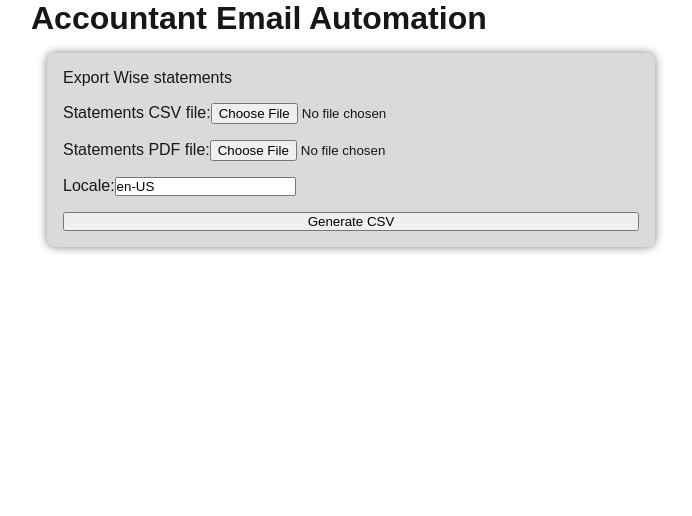
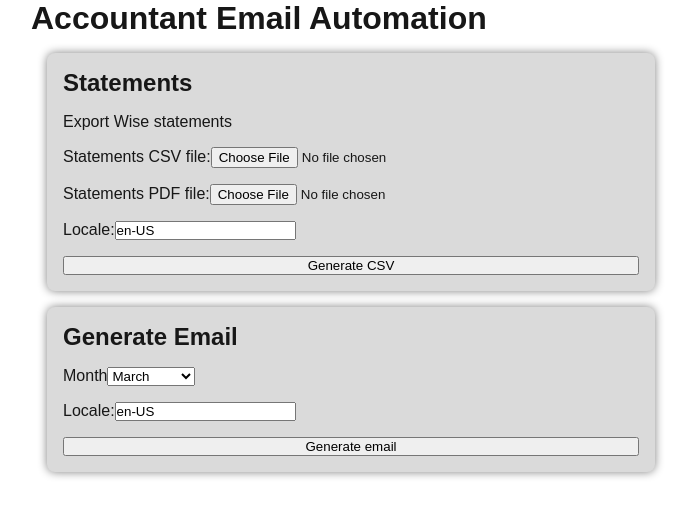
Before and after one commit to gilsonmandalogo/accountant-email-automation, a Next.js app: page / in a window 1280 px wide. Shown: the top 516 px of the page, without its empty margins (289-981 px from the left). Built offline with nearby package versions, Linux system fonts and the light colour scheme.

Commit message:
Generate EML file

```diff
--- a/src/app/actions/processStatements.ts
+++ b/src/app/actions/processStatements.ts
@@ -4,20 +4,21 @@ import fs from 'node:fs';
 import path from 'node:path';
 import csvParser from 'csv-parser';
 import { Readable } from 'node:stream';
+import { Stream } from 'nodemailer/lib/xoauth2';
 
 const csvPath = path.join(process.cwd(), 'private', 'extrato.csv');
 const pdfPath = path.join(process.cwd(), 'private', 'extrato.pdf');
 
-function loadFile(formData: FormData, fileName: string) {
+function loadFile(formData: FormData, fileName: string, options?: Stream.ReadableOptions) {
   const file = formData.get(fileName) as File | null;
   if (!file) {
     throw new Error(`Invalid ${fileName} file`);
   }
-  return Readable.from(file.stream() as unknown as Iterable<unknown>, { encoding: 'utf-8' });
+  return Readable.from(file.stream() as unknown as Iterable<unknown>, options);
 }
 
 export async function generateCSV(formData: FormData) {
-  const statementsStream = loadFile(formData, 'statementsCSV');
+  const statementsStream = loadFile(formData, 'statementsCSV', { encoding: 'utf-8' });
   const statementsPDFStream = loadFile(formData, 'statementsPDF');
   const outputStream = fs.createWriteStream(csvPath, { encoding: 'utf-8' });
   const locale = formData.get('locale') as string || 'pt-PT';
--- /dev/null
+++ b/src/app/api/generate-email/route.ts
@@ -0,0 +1,49 @@
+import { NextRequest, NextResponse } from 'next/server';
+import MailComposer from 'nodemailer/lib/mail-composer';
+import path from 'node:path';
+
+export async function POST(request: NextRequest) {
+  const formData = await request.formData();
+  const month = formData.get('month') as string | null;
+  const locale = formData.get('locale') as string | null;
+
+  if (!month || !locale) {
+    return NextResponse.json({ error: 'Missing month or locale' }, { status: 400 });
+  }
+
+  const selectedMonth = parseInt(month);
+  const date = new Date();
+  date.setMonth(selectedMonth - 1);
+  const localizedMonth = date.toLocaleString(locale, { month: 'long' });
+  const parsedMonth = localizedMonth[0].toUpperCase() + localizedMonth.slice(1);
+
+  // fix line endings
+  const html = process.env.TEMPLATE!.replace(/(\r\n|\n|\r)/gm, '<br/>\r\n');
+
+  const eml = await new MailComposer({
+    to: process.env.EMAIL_TO,
+    subject: process.env.SUBJECT!.replace('{{month}}', parsedMonth),
+    html: html.replaceAll('{{month}}', parsedMonth),
+    headers: {
+      'X-Unsent': '1',
+    },
+    attachments: [
+      {
+        filename: 'extrato.csv',
+        path: path.join(process.cwd(), 'private', 'extrato.csv'),
+        contentType: 'text/csv',
+      },
+      {
+        filename: 'extrato.pdf',
+        path: path.join(process.cwd(), 'private', 'extrato.pdf'),
+        contentType: 'application/pdf',
+      },
+    ],
+  }).compile().build();
+  return new NextResponse(eml, {
+    headers: {
+      'Content-Type': 'message/rfc822',
+      'Content-Disposition': 'attachment; filename="mail.eml"',
+    },
+  });
+}
--- /dev/null
+++ b/src/app/components/formGenerateEmail.tsx
@@ -0,0 +1,34 @@
+import LocaleInput from '@/app/components/localeInput';
+
+const currentMonth = new Date().getMonth() + 1;
+
+export default function FormGenerateEmail() {
+  return (
+    <form className="vertical gap">
+      <label>
+        Month
+        <select name="month" required defaultValue={currentMonth - 1}>
+          <option value="1">January</option>
+          <option value="2">February</option>
+          <option value="3">March</option>
+          <option value="4">April</option>
+          <option value="5">May</option>
+          <option value="6">June</option>
+          <option value="7">July</option>
+          <option value="8">August</option>
+          <option value="9">September</option>
+          <option value="10">October</option>
+          <option value="11">November</option>
+          <option value="12">December</option>
+        </select>
+      </label>
+      <LocaleInput />
+      <button
+        formAction="/api/generate-email"
+        formMethod="POST"
+      >
+        Generate email
+      </button>
+    </form>
+  );
+}
--- a/src/app/components/localeInput.tsx
+++ b/src/app/components/localeInput.tsx
@@ -1,3 +1,5 @@
+'use client';
+
 import { useCallback, useState } from 'react';
 
 export default function LocaleInput() {
@@ -11,7 +13,7 @@ export default function LocaleInput() {
     <label>
       Locale:
       <input
-        id="locale"
+        name="locale"
         type="text"
         value={locale}
         onChange={handleChange}
--- a/src/app/page.tsx
+++ b/src/app/page.tsx
@@ -1,4 +1,5 @@
 import FormProcessStatements from '@/app/components/formProcessStatements';
+import FormGenerateEmail from '@/app/components/formGenerateEmail';
 
 export default function Home() {
   return (
@@ -6,11 +7,16 @@ export default function Home() {
       <main>
         <h1>Accountant Email Automation</h1>
         <div className="card">
+          <h2>Statements</h2>
           <a href="https://wise.com/balances/statements/balance-statement" target="_blank">
             Export Wise statements
           </a>
           <FormProcessStatements />
         </div>
+        <div className="card">
+          <h2>Generate Email</h2>
+          <FormGenerateEmail />
+        </div>
       </main>
     </div>
   );
```
Also changed, not shown: package.json (+2 -6 lines), 1 other file (tests, documents, lock files or other folders).
